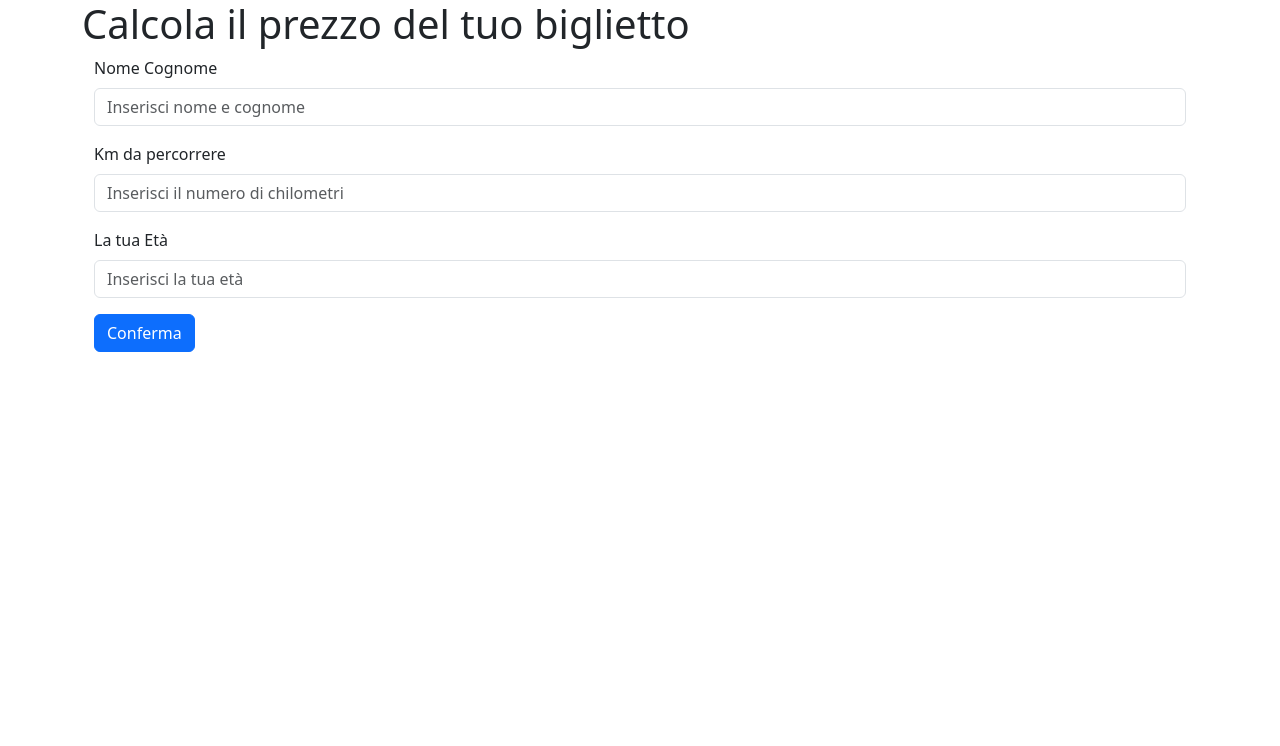
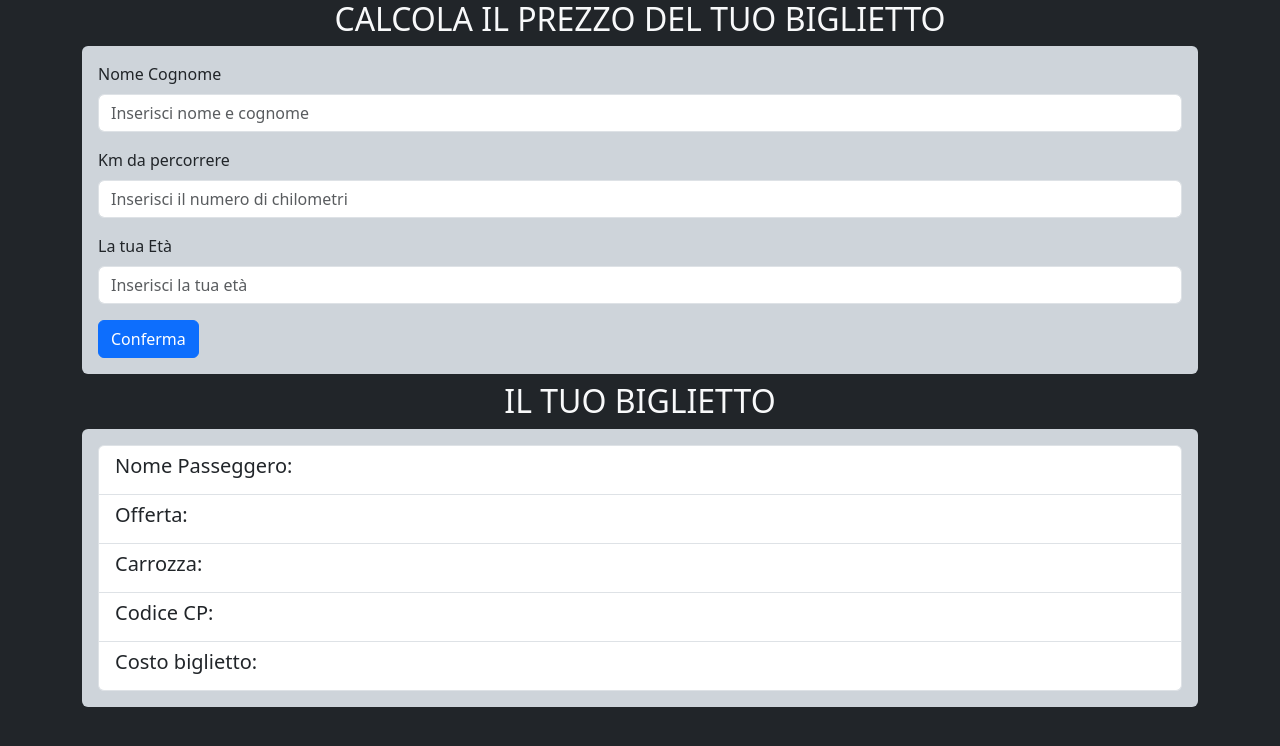
Before and after one commit to danielemurgioni/js-biglietto-treno-form, a plain HTML site: page index.html in a window 1280 px wide. Drawn offline with nearby package versions, Linux system fonts and the light colour scheme.

Commit message:
[UPD] Simple structure with help bootstrap

```diff
--- a/index.html
+++ b/index.html
@@ -12,16 +12,17 @@
     <title>Esercizio n24</title>
 </head>
 
-<body>
+<body class="bg-dark">
     <div class="container">
         <main>
-            <h1>Calcola il prezzo del tuo biglietto</h1>
-            <div class="container">
+            <h2 class="text-light text-center text-uppercase">Calcola il prezzo del tuo biglietto</h2>
+            <!-- form -->
+            <div class="container bg-dark-subtle p-3 mb-2 rounded">
                 <form>
                     <!-- name -->
                     <div class="mb-3">
-                        <label for="namesurname" class="form-label">Nome Cognome</label>
-                        <input type="text" class="form-control" id="namesurname" placeholder="Inserisci nome e cognome">
+                        <label for="name-surname" class="form-label">Nome Cognome</label>
+                        <input type="text" class="form-control" id="name-surname" placeholder="Inserisci nome e cognome">
                     </div>
                     <!-- kilometers -->
                     <div class="mb-3">
@@ -37,6 +38,17 @@
                     <button id="btn-confirm" class="btn btn-primary">Conferma</button>
                 </form>
             </div>
+            <h2 class="text-light text-center text-uppercase">Il tuo biglietto</h2>
+            <!-- risultato del form -->
+            <div class="container bg-dark-subtle p-3 rounded">
+                <ul class="list-group">
+                    <li class="list-group-item"><h5>Nome Passeggero:</h5><div id="passenger-name"></div></li>
+                    <li class="list-group-item"><h5>Offerta:</h5><div id="ticket-type"></div></li>
+                    <li class="list-group-item"><h5>Carrozza:</h5><div id="wagon-number"></div></li>
+                    <li class="list-group-item"><h5>Codice CP:</h5><div id="cp-code"></div></li>
+                    <li class="list-group-item"><h5>Costo biglietto:</h5><div id="ticket-price"></div></li>
+                  </ul>
+            </div>
         </main>
     </div>
     <!-- javascript -->
```
